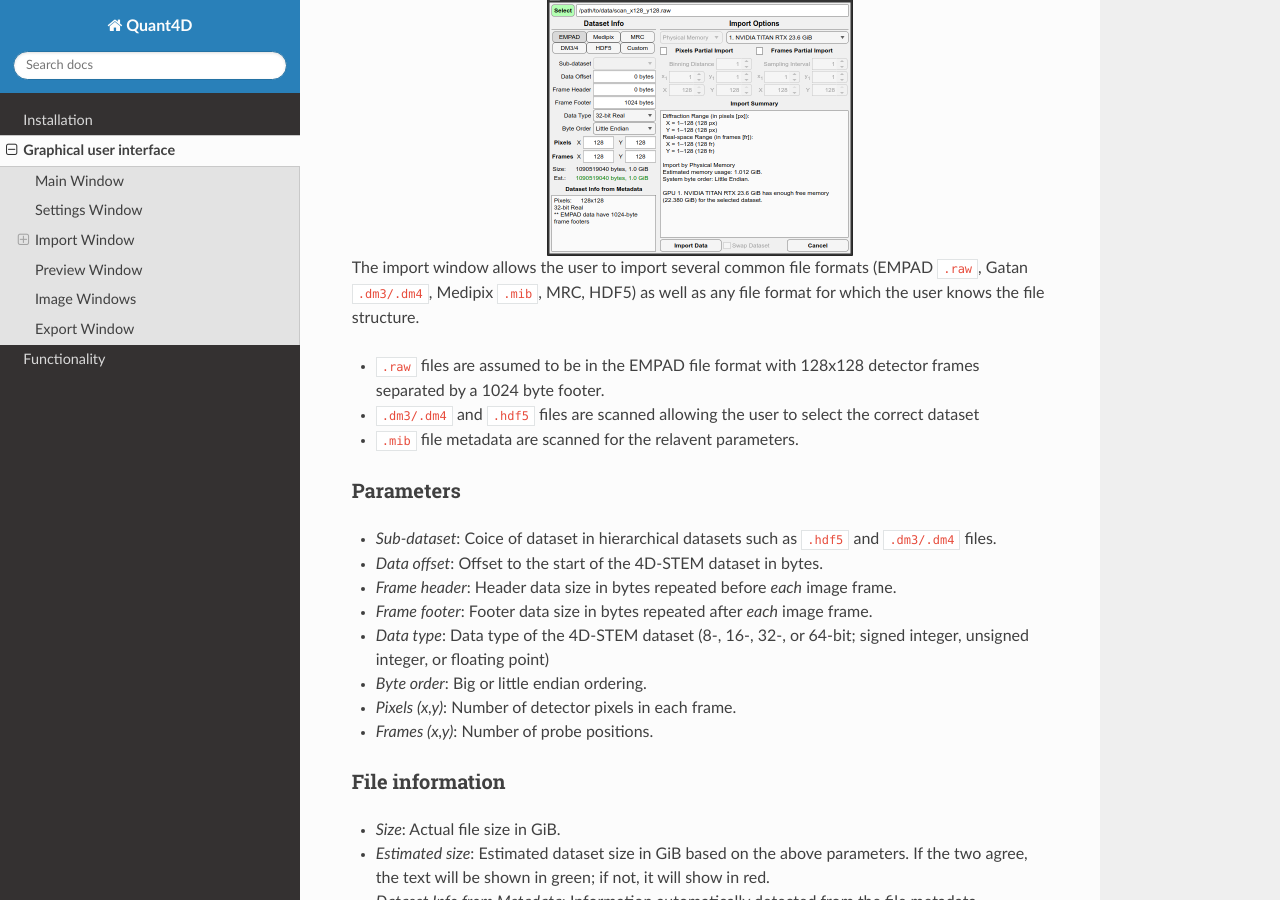
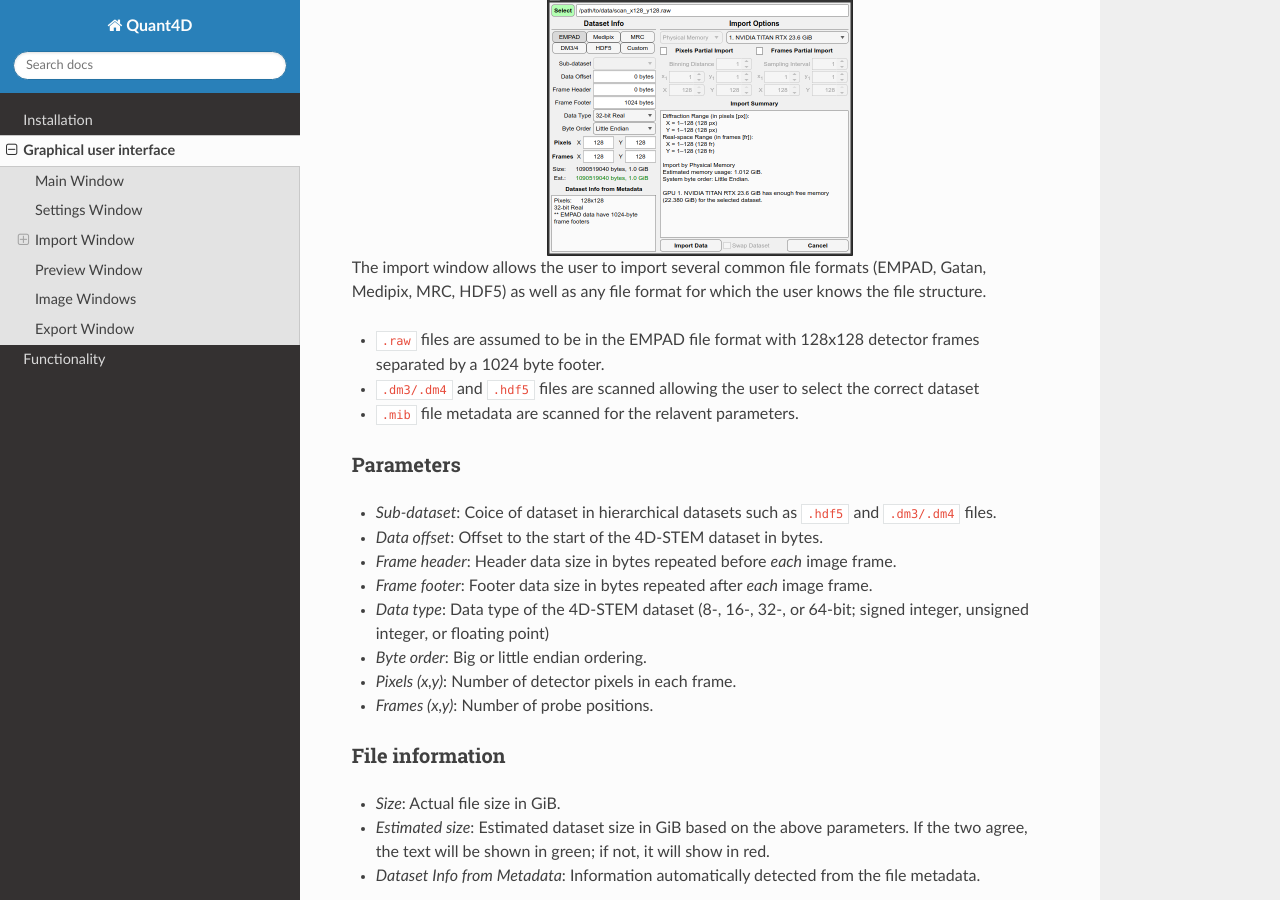
Before and after one commit to bryandesser/Quant4D, a Sphinx documentation site: the page built from docs/source/graphical_user_interface.rst, in a window 1280 px wide and 900 px high, scrolled down 412 px. Built offline with Sphinx 7.4.7 and the Read the Docs theme 3.1.0, drawn with Linux system fonts in a browser that asks for light colours; pages that are not in the unit, such as notebooks, are missing from menus.

Commit message:
modified:   docs/source/graphical_user_interface.rst

```diff
--- a/docs/source/graphical_user_interface.rst
+++ b/docs/source/graphical_user_interface.rst
@@ -16,7 +16,7 @@
     :height: 268
     :align: center
 
-The import window allows the user to import several common file formats (EMPAD ``.raw``, Gatan ``.dm3/.dm4``, Medipix ``.mib``, MRC, HDF5) as well as any file format for which the user knows the file structure.
+The import window allows the user to import several common file formats (EMPAD, Gatan, Medipix, MRC, HDF5) as well as any file format for which the user knows the file structure.
 
 * ``.raw`` files are assumed to be in the EMPAD file format with 128x128 detector frames separated by a 1024 byte footer.
 * ``.dm3/.dm4`` and ``.hdf5`` files are scanned allowing the user to select the correct dataset
```
